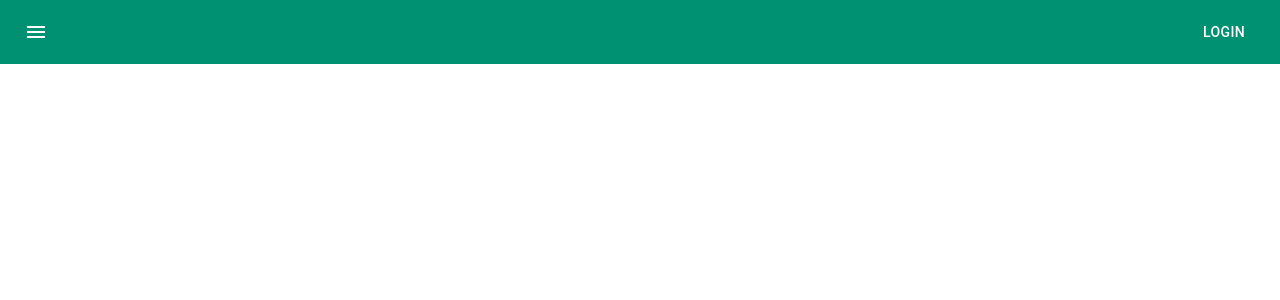
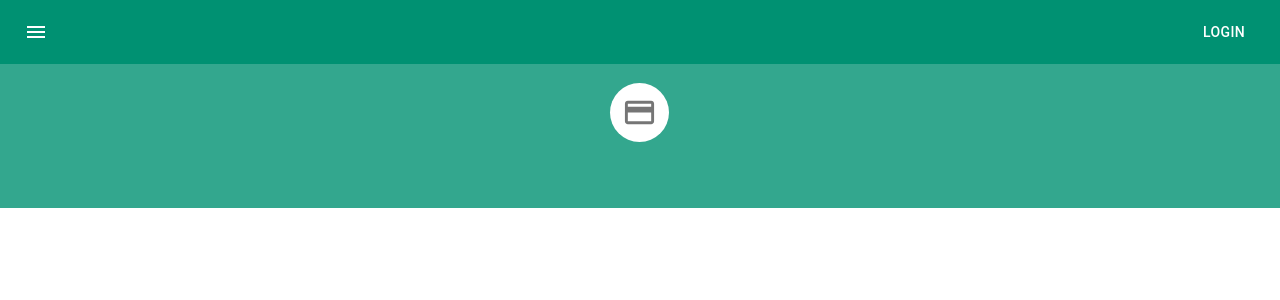
Before and after one commit to salty-armadillo/budget, a React (Create React App) app in the folder budget-frontend/: page /budgets in a window 1280 px wide. Shown: the top 300 px of the page. Built offline with nearby package versions, Linux system fonts and the light colour scheme.

Commit message:
basic structure for budgets page

```diff
--- a/budget-frontend/src/App.js
+++ b/budget-frontend/src/App.js
@@ -33,7 +33,7 @@ function App() {
 							<Route exact path="/">
 								<Redirect to="/transactions"/>
 							</Route>
-							<Route path="/budget" component={BudgetsPage} />
+							<Route path="/budgets" component={BudgetsPage} />
 							<Route path="/transactions" component={TransactionsPage} />
 						</Switch>
 					</MuiPickersUtilsProvider>
--- a/budget-frontend/src/components/Banner/Banner.js
+++ b/budget-frontend/src/components/Banner/Banner.js
@@ -217,11 +217,12 @@ export class Banner extends React.Component {
 
 Banner.propTypes = {
     classes: PropTypes.object,
-    fetchTransactions: PropTypes.func.isRequired
+    fetchTransactions: PropTypes.func
 }
 
 Banner.defaultProps = {
-    classes: {}
+    classes: {},
+    fetchTransactions: () => {}
 }
 
 export default withStyles(styles)(Banner);
--- a/budget-frontend/src/pages/BudgetsPage/BudgetsPage.js
+++ b/budget-frontend/src/pages/BudgetsPage/BudgetsPage.js
@@ -4,8 +4,25 @@ import axios from 'axios';
 
 import { withStyles } from '@material-ui/core/styles';
 
-const styles = () => ({
+import { Banner } from '../../components/Banner';
 
+import Grid from '@material-ui/core/Grid';
+import Paper from '@material-ui/core/Paper';
+
+const styles = (theme) => ({
+    overlap: {
+        height: '3rem',
+        backgroundColor: theme.palette.primary.light
+    },
+    paperGrid: {
+        position: 'absolute',
+        marginTop: '-3rem',
+        width: '100%'
+    },
+    paper: {
+        width: '90%',
+        margin: 'auto'
+    }
 })
 
 export class BudgetsPage extends React.Component {
@@ -16,8 +33,31 @@ export class BudgetsPage extends React.Component {
         this.state = {}
     }
 
+    componentDidMount() {
+        this.getBudgetData();
+    }
+
+    getBudgetData = () => {
+
+    }
+
     render() {
-        return {}
+        const { classes } = this.props;
+        const { data } = this.state;
+
+        return (
+            <React.Fragment>
+                <Banner
+                    fetchBudgetData={this.getBudgetData}
+                />
+                <Grid className={classes.overlap} container />
+                <Grid className={classes.paperGrid}>
+                    <Paper className={classes.paper}>
+
+                    </Paper>
+                </Grid>
+            </React.Fragment>
+        )
     }
 
 
--- a/budget-frontend/src/pages/TransactionsPage/TransactionsPage.js
+++ b/budget-frontend/src/pages/TransactionsPage/TransactionsPage.js
@@ -10,10 +10,6 @@ import { DataTable } from '../../components/DataTable';
 import { Banner } from '../../components/Banner';
 
 const styles = (theme) => ({
-    title: {
-        height: '3rem',
-        backgroundColor: theme.palette.primary.light
-    },
     overlap: {
         height: '3rem',
         backgroundColor: theme.palette.primary.light
```
